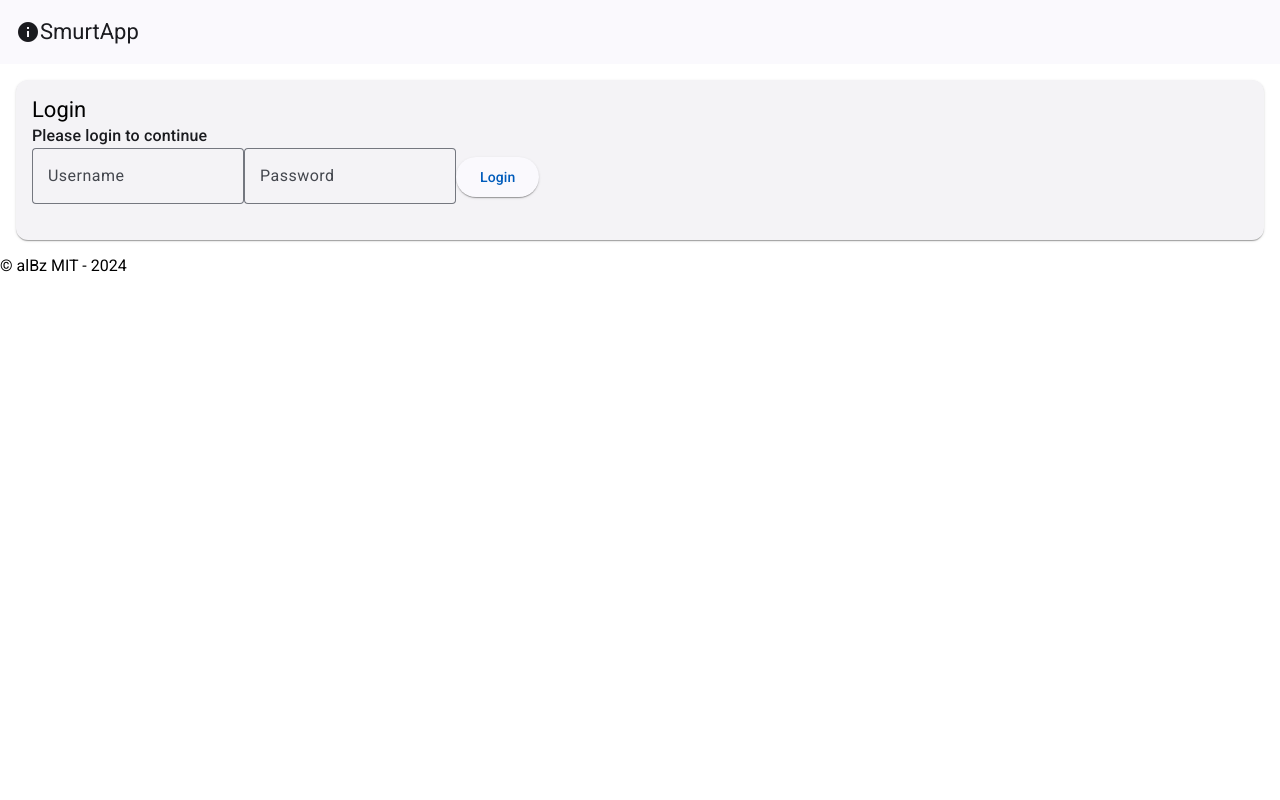
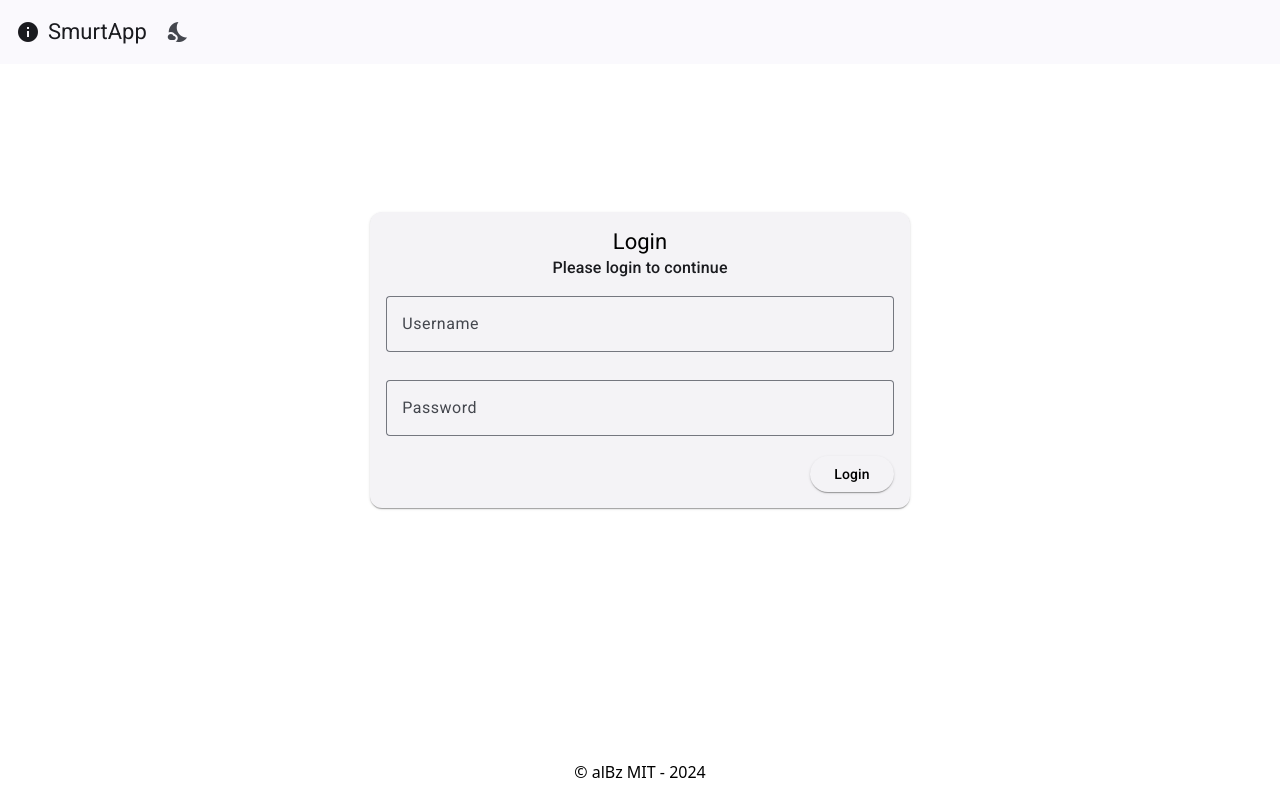
Before and after one commit to AlbertoBarrago/angular-18-blog, an Angular app: page /login in a window 1280 px wide. Built offline with nearby package versions, Linux system fonts and the light colour scheme; no server answers.

Commit message:
Added dark mode

```diff
--- a/package.json
+++ b/package.json
@@ -23,6 +23,8 @@
     "@angular/platform-browser": "^18.0.0",
     "@angular/platform-browser-dynamic": "^18.0.0",
     "@angular/router": "^18.0.0",
+    "@tailwindcss/forms": "^0.5.8",
+    "@tailwindcss/typography": "^0.5.15",
     "bcryptjs": "^2.4.3",
     "body-parser": "^1.20.2",
     "cors": "^2.8.5",
--- a/src/app/core/layout/header/header.component.html
+++ b/src/app/core/layout/header/header.component.html
@@ -1,7 +1,10 @@
-<mat-toolbar color="tertiary">
+<mat-toolbar class="dark:bg-dark-background">
   <mat-icon fontIcon="info" class="hover:cursor-crosshair text-dark-border-color mr-2"
             matTooltip="Crud app for testing new feature about angular 18"></mat-icon>
   <p class="mr-3">{{ title }}</p>
+  <button mat-icon-button (click)="toggleTheme()">
+    <mat-icon>{{ isDarkMode ? 'wb_sunny' : 'nights_stay' }}</mat-icon>
+  </button>
   <span class="flex flex-1"></span>
   <span *ngIf="loginService.isLoggedIn()" class="flex">
     <p class="relative top-[-2px] text-header-color">Hi, {{ loginService.getUserData().username }}</p>
--- a/src/app/core/layout/header/header.component.ts
+++ b/src/app/core/layout/header/header.component.ts
@@ -5,11 +5,13 @@ import { MatTooltip } from '@angular/material/tooltip';
 import { NgIf } from '@angular/common';
 import { AuthService } from '../../../services/auth.service';
 import { UtilService } from '../../../services/util.service';
+import { ThemeService } from '../../../services/theme.service';
+import { MatIconButton } from '@angular/material/button';
 
 @Component({
   selector: 'app-header',
   standalone: true,
-  imports: [MatIcon, MatToolbar, MatTooltip, NgIf],
+  imports: [MatIcon, MatToolbar, MatTooltip, NgIf, MatIconButton],
   templateUrl: './header.component.html',
   styleUrl: './header.component.scss',
 })
@@ -17,4 +19,15 @@ export class HeaderComponent {
   loginService = inject(AuthService);
   utilService = inject(UtilService);
   title = 'SmurtApp';
+  isDarkMode!: boolean;
+  themeService = inject(ThemeService);
+
+  constructor() {
+    this.isDarkMode = this.themeService.isDarkMode();
+  }
+
+  toggleTheme() {
+    this.isDarkMode = !this.isDarkMode;
+    this.themeService.setDarkMode(this.isDarkMode);
+  }
 }
--- /dev/null
+++ b/src/app/services/theme.service.ts
@@ -0,0 +1,21 @@
+import { Injectable } from '@angular/core';
+
+@Injectable({
+  providedIn: 'root',
+})
+export class ThemeService {
+  private darkMode = false;
+
+  isDarkMode() {
+    return this.darkMode;
+  }
+
+  setDarkMode(isDarkMode: boolean) {
+    const htmlElement = document.documentElement;
+    if (isDarkMode) {
+      htmlElement.classList.add('dark');
+    } else {
+      htmlElement.classList.remove('dark');
+    }
+  }
+}
--- a/src/index.html
+++ b/src/index.html
@@ -9,7 +9,7 @@
   <link href="https://fonts.googleapis.com/css2?family=Roboto:wght@300;400;500&display=swap" rel="stylesheet">
   <link href="https://fonts.googleapis.com/icon?family=Material+Icons" rel="stylesheet">
 </head>
-<body>
+<body class="dark:bg-dark-background">
   <app-root></app-root>
 </body>
 </html>
--- a/src/styles.scss
+++ b/src/styles.scss
@@ -1,8 +1,47 @@
-@import "../node_modules/tailwindcss/base.css";
-@import "../node_modules/tailwindcss/components.css";
-@import "../node_modules/tailwindcss/utilities.css";
+@use '@angular/material' as mat;
 
-body {
-  margin: 0;
-  font-family: Roboto, "Orbitron", sans-serif;
+@tailwind base;
+@tailwind components;
+@tailwind utilities;
+@include mat.core();
+
+$lightTheme: mat.define-theme((
+  color: (
+    theme-type: light,
+    use-system-variables: true
+  ),
+  typography: (
+    brand-family: 'Orbitron',
+    bold-weight: 900
+  ),
+  density: (
+    scale: -1
+  )
+));
+
+$darkTheme: mat.define-theme((
+  color: (
+    theme-type: dark,
+  ),
+  typography: (
+    brand-family: 'Orbitron',
+    bold-weight: 900
+  ),
+  density: (
+    scale: -1
+  )
+));
+
+
+
+// Light Theme Styles
+html {
+  @include mat.core-theme($lightTheme);
+  @include mat.button-theme($lightTheme);
 }
+
+// Dark Theme Styles
+html.dark {
+  @include mat.core-theme($darkTheme);
+  @include mat.button-theme($darkTheme);
+}
--- a/tailwind.config.js
+++ b/tailwind.config.js
@@ -1,25 +1,33 @@
 /** @type {import('tailwindcss').Config} */
 module.exports = {
   content: ['./src/**/*.{html,ts}'],
+  darkMode: 'class',
   theme: {
     colors: {
-      primary: '#2577c1',
-      'secondary-bg': '#fff',
-      theme: '#fff',
-      'header-color': '#c23fe2',
-      'route-link-active': '#fff',
-      'link-color': '#555050',
-      'border-color': '#555050',
-
-      'dark-primary': '#ff500b',
-      'dark-secondary-bg': '#424242',
-      'dark-theme': '#424242',
-      'dark-header-color': '#424242',
-      'dark-route-link-active': '#ff500b',
-      'dark-link-color': '#fff',
-      'dark-border-color': '#1cd61c',
+      'dark-background': '#0a0a0f',
+      'dark-primary': '#15151e',
+      'dark-secondary': '#1f1f2c',
+      'dark-text': '#f1f1f1',
+      'dark-text-secondary': '#b4b4b4',
+      'dark-text-tertiary': '#838383',
+      'dark-text-quaternary': '#646464',
+      'dark-neon-cyan': '#00ffff',
+      'dark-neon-magenta': '#ff00ff',
+      'dark-neon-yellow': '#ffff00',
+      'dark-neon-green': '#39ff14',
+      'dark-electric-blue': '#0892d0',
+      'dark-cyber-purple': '#8a2be2',
     },
-    extend: {},
+    extend: {
+      boxShadow: {
+        'neon-glow':
+          '0 0 5px theme("colors.neon-cyan"), 0 0 20px theme("colors.neon-cyan")',
+      },
+      textShadow: {
+        cyber:
+          '0 0 5px theme("colors.neon-magenta"), 0 0 10px theme("colors.neon-magenta")',
+      },
+    },
   },
-  plugins: [],
+  plugins: [require('@tailwindcss/typography')],
 };
```
